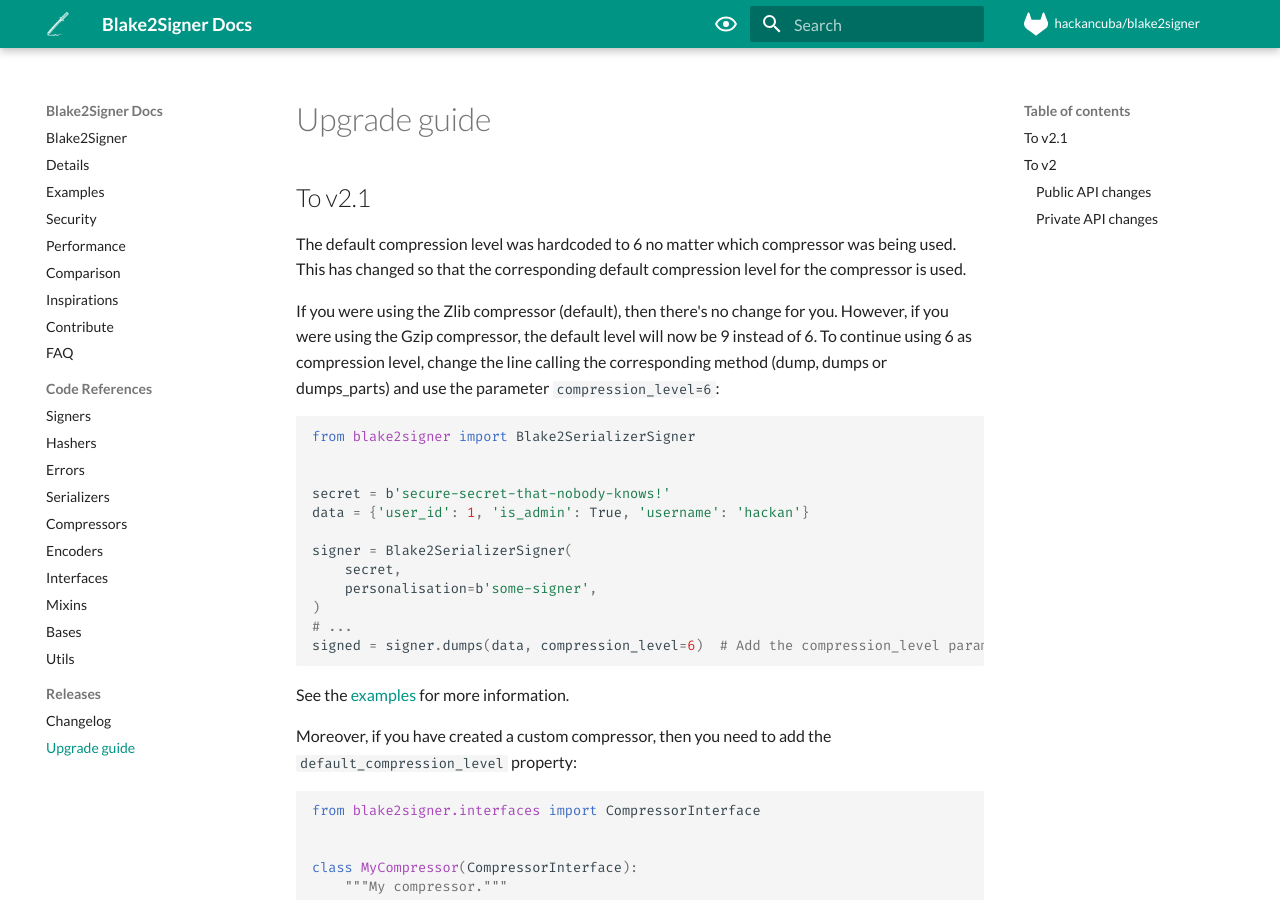
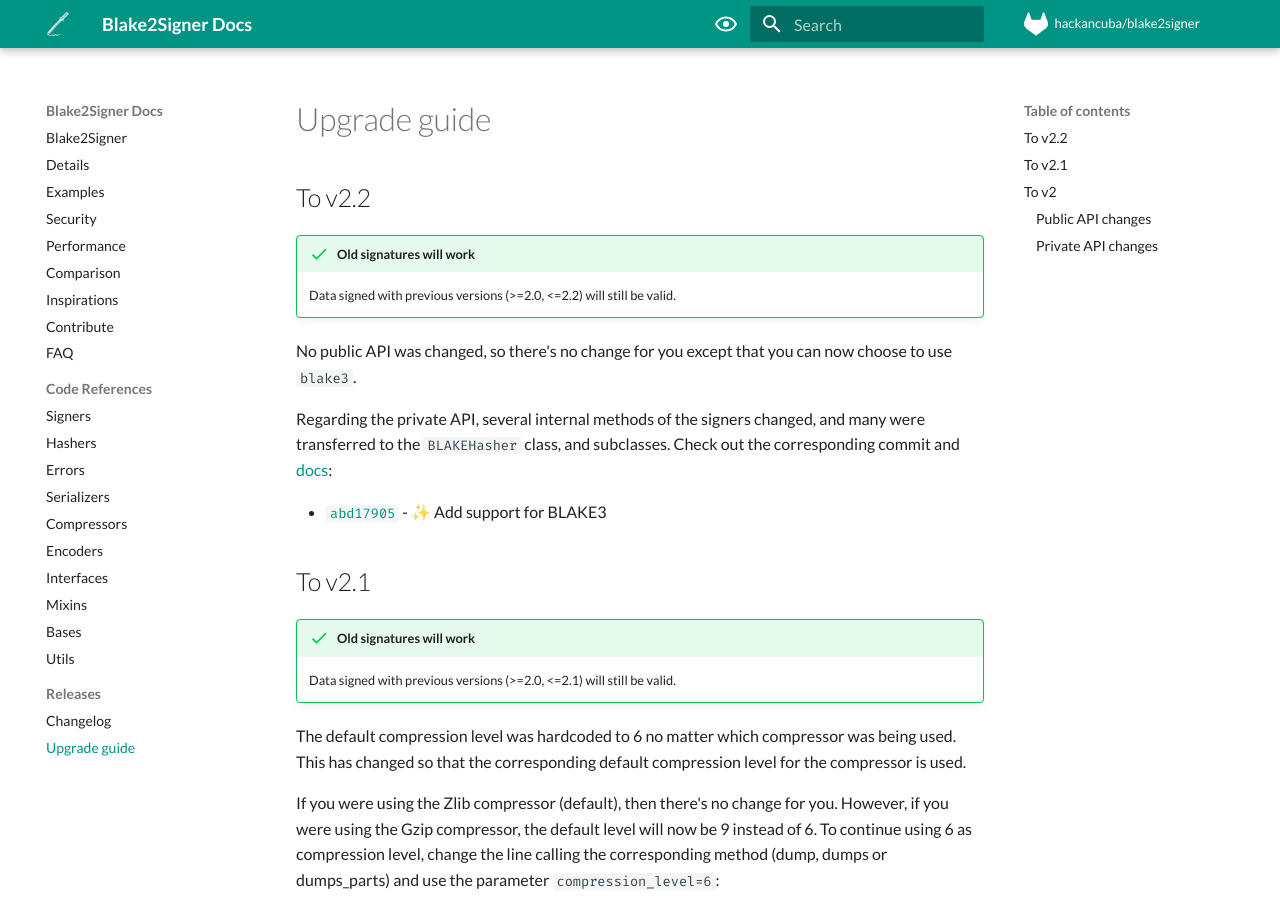
Before and after one commit to HacKanCuBa/blake2signer, an MkDocs documentation site: the page built from docs/upgrade.md, in a window 1280 px wide and 900 px high. Built offline with MkDocs 1.6.1 and Material for MkDocs 9.7.7, drawn with Linux system fonts in a browser that asks for light colours; comment, search, counter and statistics services are not loaded.

Commit message:
:bookmark: Bump version to v2.2.0

```diff
--- a/blake2signer/__init__.py
+++ b/blake2signer/__init__.py
@@ -32,7 +32,7 @@
 from .signers import Blake2Signer
 from .signers import Blake2TimestampSigner
 
-__version__ = '2.1.0'
+__version__ = '2.2.0'
 
 __all__ = (
     'errors',
--- a/changelog.d/20211229_173639_hackan_blake3.rst
+++ /dev/null
@@ -1,4 +0,0 @@
-Added
------
-
-- Add support for BLAKE3 through third-party package `blake3`, which are bindings to the homonym Rust package (ported by one of the algorithm's author).
--- a/docs/upgrade.md
+++ b/docs/upgrade.md
@@ -1,6 +1,20 @@
 # Upgrade guide
 
+## To v2.2
+
+!!! success "Old signatures will work"
+    Data signed with previous versions (>=2.0, <=2.2) will still be valid.
+
+No public API was changed, so there's no change for you except that you can now choose to use `blake3`.
+
+Regarding the private API, several internal methods of the signers changed, and many were transferred to the `BLAKEHasher` class, and subclasses. Check out the corresponding commit and [docs](hashers.md):
+
+* [`abd17905`](https://gitlab.com/hackancuba/blake2signer/-/commit/abd17905cf571b25aa001329a0c815338161c947) - ✨ Add support for BLAKE3
+
 ## To v2.1
+
+!!! success "Old signatures will work"
+    Data signed with previous versions (>=2.0, <=2.1) will still be valid.
 
 The default compression level was hardcoded to 6 no matter which compressor was being used. This has changed so that the corresponding default compression level for the compressor is used.
 
--- a/pyproject.toml
+++ b/pyproject.toml
@@ -1,6 +1,6 @@
 [tool.poetry]
 name = "blake2signer"
-version = "2.1.0"
+version = "2.2.0"
 description = "A library to use BLAKE in keyed hashing mode to sign and verify signed data"
 authors = ["HacKan <hackan@gmail.com>"]
 license = "MPL-2.0"
```
Also changed, not shown: docs/changelog.md (+11 -0 lines), CHANGELOG.rst.
